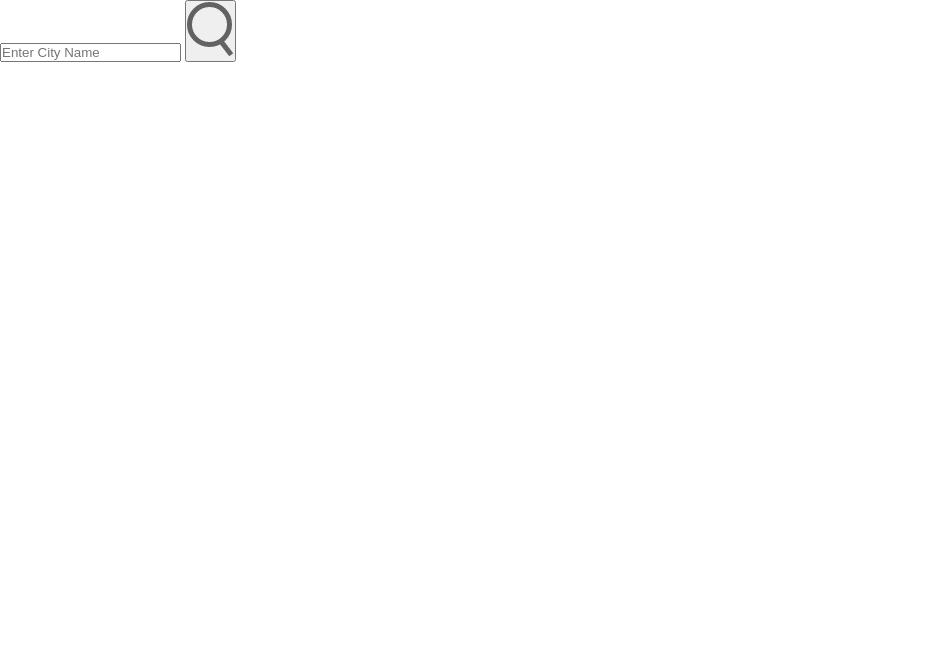
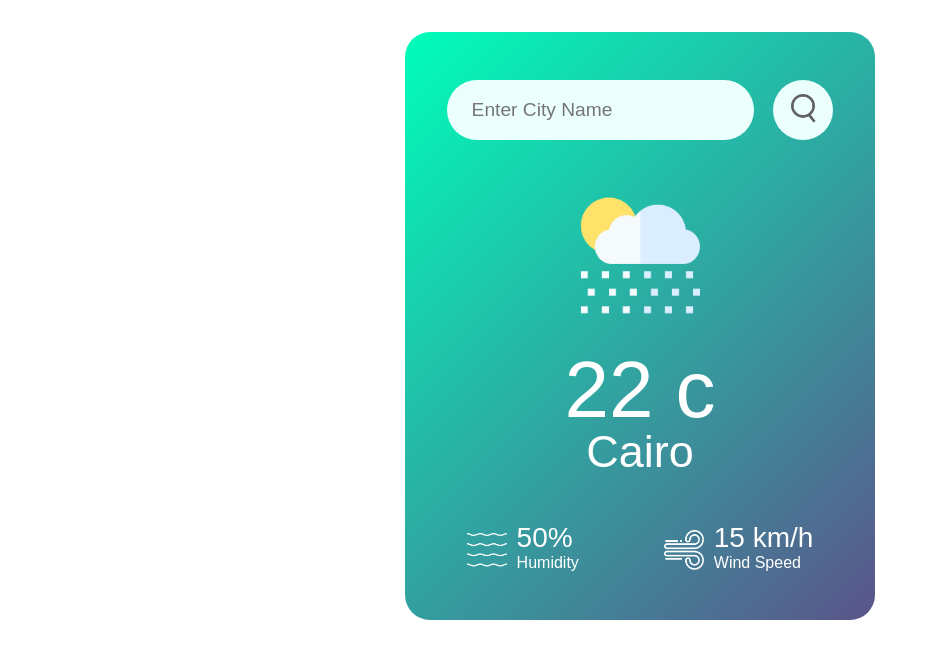
Before and after one commit to MaryomaElsayed/30_HTML_CSS_JS_Project_Challenge, a plain HTML site: page 01_Weather-App/Index.html in a window 1280 px wide. Shown: the whole page, without its empty margins (0-938 px from the left). Drawn offline with Linux system fonts and the light colour scheme.

Commit message:
HTML & CSS Done

```diff
--- a/01_Weather-App/Index.html
+++ b/01_Weather-App/Index.html
@@ -12,6 +12,27 @@
 			<input type="text" placeholder="Enter City Name" spellcheck="false">
 			<button><img src="images/search.png"></button>
 		</div>
+
+		<div class="weather">
+			<img src="images/rain.png" class="weather-icon">
+			<h1 class="temp">22 c</h1>
+			<h2 class="city">Cairo</h2>
+			<div class="details">
+				<div class="col">
+					<img src="images/humidity.png">
+					<div>
+						<p class="humidity">50%</p>
+						<p>Humidity</p>
+					</div>
+				</div>
+				<div class="col">
+					<img src="images/wind.png">
+					<div>
+						<p class="wind">15 km/h</p>
+						<p>Wind Speed</p>
+					</div>
+			</div>
+		</div>
 	</div>
 
 
--- a/01_Weather-App/style.css
+++ b/01_Weather-App/style.css
@@ -4,3 +4,90 @@
 	box-sizing: border-box;
 	font-family: sans-serif;
 }
+
+.card{
+	width: 90%;
+	max-width: 470px;
+	background: linear-gradient(135deg, #00feba , #5b548a);
+	color: #fff;
+	margin: 2rem auto 0;
+	border-radius: 25px;
+	padding: 3rem 2.6rem;
+	text-align: center;
+
+	.search{
+		width: 100%;
+		display: flex;
+		align-items: center;
+		justify-content: center;
+	}
+
+
+.search input{
+	border: 0;
+	outline: 0;
+	background: #ebfffc;
+	color: #555;
+	padding: 10px 25px;
+	height: 60px;
+	border-radius: 30px;
+	flex: 1;
+	margin-right: 1.2rem;
+	font-size: 1.2rem;
+}
+
+.search button{
+	border: 0;
+	outline: 0;
+	background: #ebfffc;
+	border-radius: 50%;
+	width: 60px;
+	height: 60px;
+	cursor: pointer;
+}
+
+.search button img{
+	width: 1.6rem;
+}
+
+.weather-icon{
+	width: 170px;
+	margin-top: 30px;
+}
+
+.weather h1{
+	font-size: 80px;
+	font-weight: 500;
+}
+
+.weather h2{
+	font-size: 45px;
+	font-weight: 400;
+	margin-top: -10px;
+}
+
+
+.details{
+	display: flex;
+	align-items: center;
+	justify-content: space-between;
+	padding: 0 20px;
+	margin-top: 50px;
+}
+
+
+.col{
+	display: flex;
+	align-items: center;
+	text-align: left;
+}
+
+.col img{
+	width: 40px;
+	margin-right: 10px;
+}
+
+.humidity, .wind{
+	font-size: 28px;
+	margin-top: -6px;
+}
```
